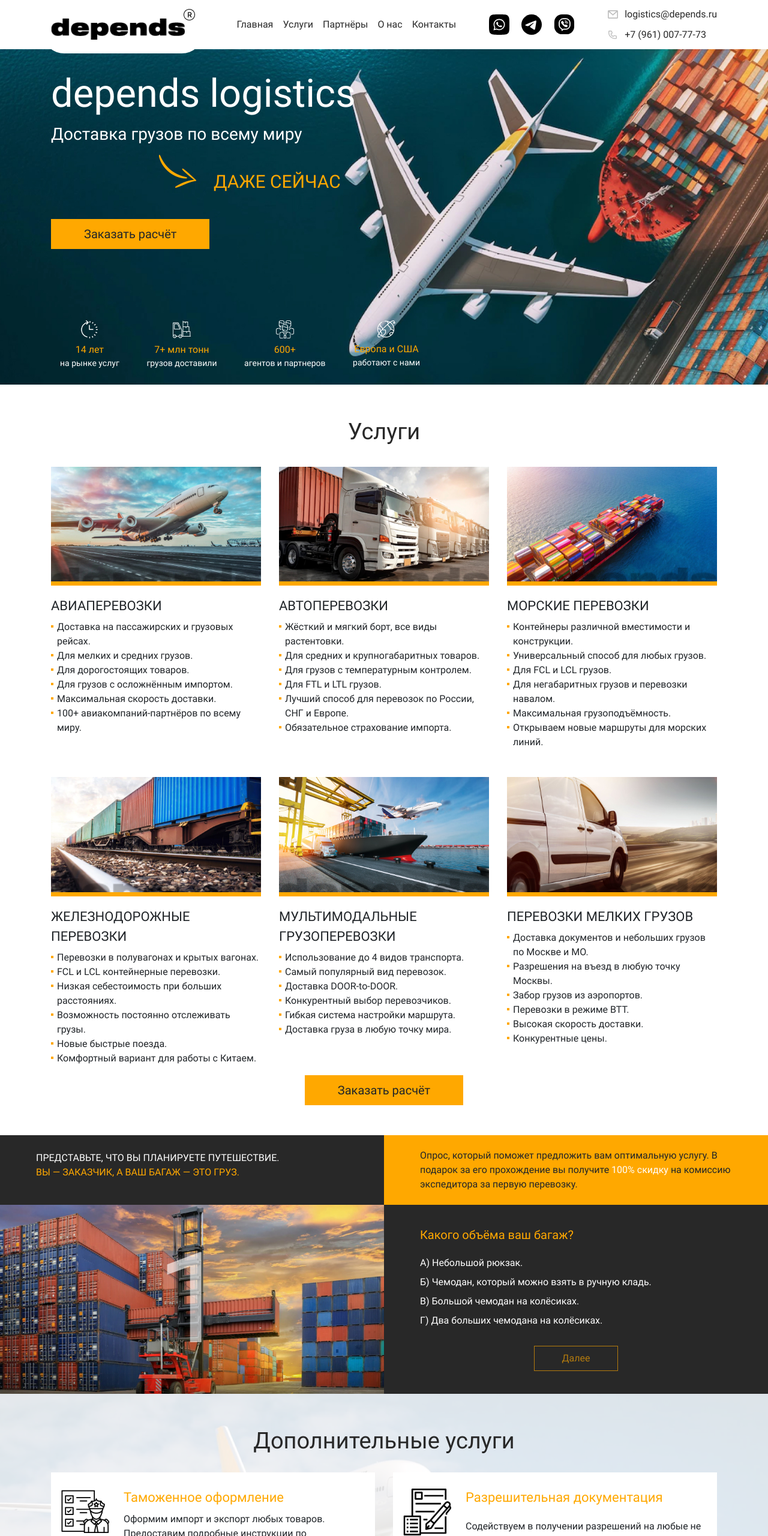
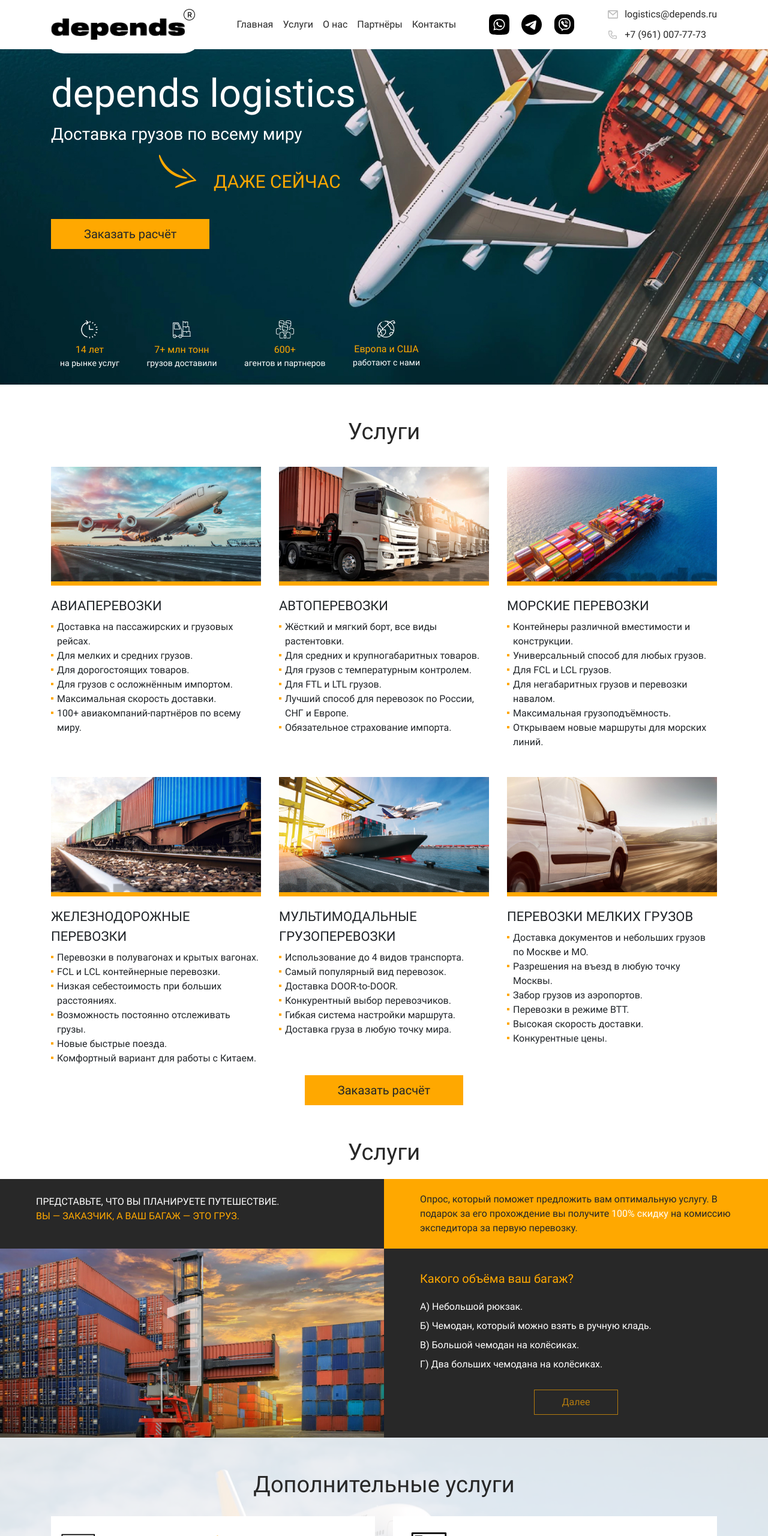
Before and after one commit to Nevovich/depends, a plain HTML site: page src/index.html in a window 1280 px wide. Shown: the top 2560 px of the page at 60% size. Drawn offline with Linux system fonts and the light colour scheme.

Commit message:
4.1 Правки#1

```diff
--- a/src/index.html
+++ b/src/index.html
@@ -10,6 +10,7 @@
 </head>
 <body>
     <header>
+      <div class="header-fixed">
         <div class="container">
             <nav class="navbar navbar-expand-lg">
                 <a class="navbar-brand" href="#">
@@ -38,10 +39,10 @@
                       <a class="nav-link" href="#services">Услуги</a>
                     </li>
                     <li class="nav-item">
-                      <a class="nav-link" href="#partners">Партнёры</a>
+                      <a class="nav-link" href="#about">О нас</a>
                     </li>
                     <li class="nav-item">
-                      <a class="nav-link" href="#about">О нас</a>
+                      <a class="nav-link" href="#partners">Партнёры</a>
                     </li>
                     <li class="nav-item">
                       <a class="nav-link" href="#form-section">Контакты</a>
@@ -62,6 +63,7 @@
                 </div>
               </nav>
         </div>
+      </div>
         <div class="hero-wrapper">
           <div class="container">
             <div class="hero-block-text">
@@ -208,8 +210,11 @@
           </div>
         </section>
         <!-- quiz -->
-        <section>
-          <div class="container-fluid">
+        <section style="position: relative; z-index: 0;">
+          <div class="text-center mb-3">
+            <span class="section-title">Услуги</span>
+          </div>
+          <div class="container-fluid" style="max-width: 1440px; margin-left: auto; margin-right: auto;">
             <form class="form">
               <div class="quiz-block quiz-block-current">
                 <div class="row">
@@ -413,9 +418,10 @@
                   <div class="col-12 col-md-6 px-0 quiz-form-wrapper">
                     <div class="quiz-form-block">
                       <span class="quiz-form-title">А как относитесь к дополнительным услугам?</span>
-                      <div class="quiz-form-input">
+                      <span class="quiz-form-subtitle prim"><sup>*</sup>возможно несколько вариантов</span>
+                      <div class="quiz-form-input mt-3">
                         <label class="quiz-form-label">
-                          <input class="mb-0" type="radio" name="additional-services" value="A">
+                          <input class="mb-0" type="checkbox" name="additional-services" value="A">
                           А) Я бы застраховался.
                         </label>
                         <label class="quiz-form-label"><input class="mb-0" type="checkbox" name="additional-services" value="B">Б) Нужно, чтобы таможня дала добро.</label>
@@ -611,7 +617,7 @@
                 <img src="img/partners/MSC.png" class="partners-img">
               </div>
               <div class="partners-img-block mt-4 d-flex justify-content-center align-items-center">
-                <img src="img/partners/easting_logo.svg" class="partners-img">
+                <img src="img/partners/easting_logo.png" class="partners-img">
               </div>
             </div>
           </div>
@@ -649,10 +655,10 @@
           <a class="nav-link" href="#">Услуги</a>
         </li>
         <li class="nav-item">
-          <a class="nav-link" href="#">Партнёры</a>
+          <a class="nav-link" href="#">О нас</a>
         </li>
         <li class="nav-item">
-          <a class="nav-link" href="#">О нас</a>
+          <a class="nav-link" href="#">Партнёры</a>
         </li>
         <li class="nav-item">
           <a class="nav-link" href="#">Контакты</a>
--- a/src/sass/compo/_header.sass
+++ b/src/sass/compo/_header.sass
@@ -42,7 +42,16 @@
     &-social
         & a:not(:last-child)
             margin-right: 6px
-
+    &-fixed
+        position: fixed
+        top: 0
+        background-color: #fff
+        left: 0
+        right: 0
+        z-index: 2
+header
+    position: relative
+    z-index: 200
 
 @media (min-width: 425px )
     .header
--- a/src/sass/compo/_hero.sass
+++ b/src/sass/compo/_hero.sass
@@ -32,6 +32,7 @@
             position: absolute
             width: 216%
             height: 100vw
+            bottom: 37%
             right: -58%
             z-index: -1
             background: url('../img/hero/hero-bg.jpg') center right 155% no-repeat
@@ -41,7 +42,7 @@
         margin-top: 80px
     &-block
         &-text
-            margin: 35px 0 94px
+            margin: 117px 0 94px
         &-features
             padding: 25px 0
             background-color: rgba(0, 0, 0, 0.61)
@@ -66,6 +67,7 @@
             display: inline
         &-wrapper
             &::before
+                bottom: auto
                 // width: 216%
                 // right: -58%
                 background-position: center right 80%
--- a/src/sass/compo/_quiz.sass
+++ b/src/sass/compo/_quiz.sass
@@ -36,6 +36,10 @@
             font-size: 14px
             font-weight: 500
             color: $primary
+        &-subtitle
+            color: white
+            display: block
+            font-size: 10px
         &-block
             background-color: $black
             padding: 15px 20px
```
Also changed, not shown: src/css/main.min.css, src/img/partners/easting_logo.png (added), 1 other file.
